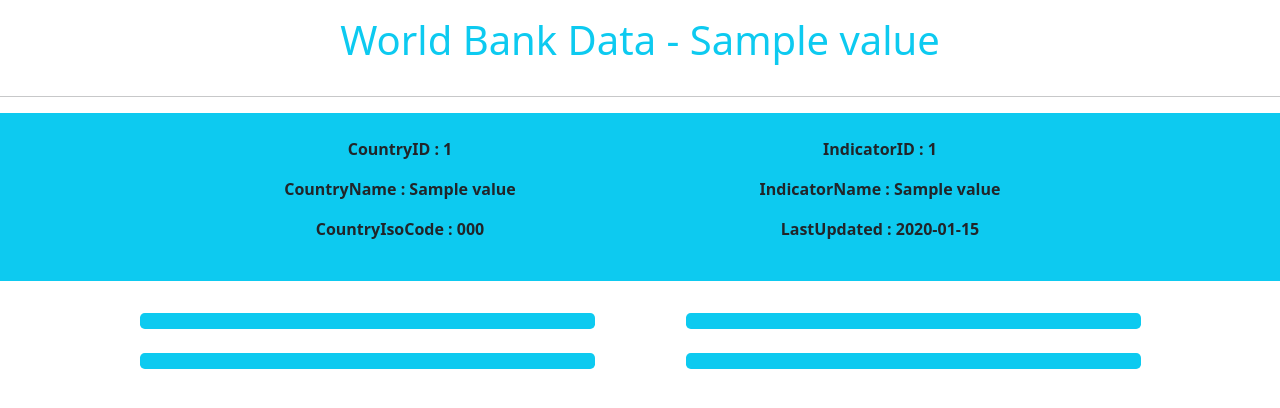
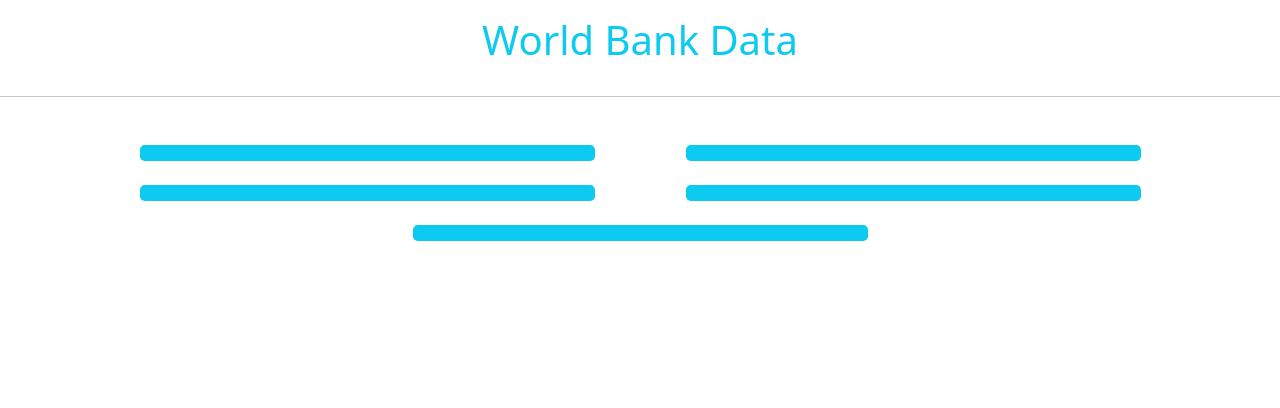
Before and after one commit to raghupatro/EcoFinWeb, a Django app: template EcoFinWeb/EcoFin/templates/EcoFin/wb.html in a window 1280 px wide. Shown: the top 408 px of the page. Run offline with Django 4.2, Linux system fonts and the light colour scheme; the template is opened without the code that fills it: most values are stand-ins (such as "Sample title", 1, 10 or a date in 2020); some libraries are stand-ins or nearby versions.

Commit message:
landing page initialized.

```diff
--- a/EcoFinWeb/EcoFin/templates/EcoFin/wb.html
+++ b/EcoFinWeb/EcoFin/templates/EcoFin/wb.html
@@ -1,11 +1,12 @@
 {% extends 'EcoFin/header.html' %} {% load static %} {% block content %}
 
 <h1 class="text-center p-3 text-info">
-  World Bank Data - {{responseObj.1.0.indicator.value}}
+  World Bank Data
 </h1>
 
 <hr />
 
+{% comment %}
 <div class="bg-info py-4">
   <div class="row w-75 mx-auto">
     <div class="col text-center">
@@ -24,16 +25,16 @@
       <p class="fw-bolder">
         IndicatorName : {{responseObj.1.0.indicator.value}}<br />
       </p>
-      <p class="fw-bolder">
-        LastUpdated : {{responseObj.0.lastupdated}}<br />
-      </p>
+      <p class="fw-bolder">LastUpdated : {{responseObj.0.lastupdated}}<br /></p>
     </div>
   </div>
 </div>
+{% endcomment %}
 
 <br />
 
-{% comment %} <table class="table table-bordered border-primary w-50 mx-auto">
+{% comment %}
+<table class="table table-bordered border-primary w-50 mx-auto">
   <tr>
     <th>Date</th>
     <th>Value</th>
@@ -44,7 +45,8 @@
     <td>{{i.value}}</td>
   </tr>
   {% endif %} {% endfor %}
-</table> {% endcomment %}
+</table>
+{% endcomment %}
 
 <div class="row container mx-auto d-flex justify-content-around">
   <div class="col-12 col-md-5 col-lg-5 mx-1 my-2 p-2 bg-info rounded-3">
@@ -54,7 +56,7 @@
     <div id="myPlot2" style="width: 100%"></div>
   </div>
 </div>
-<div class="row container mx-auto my-2 d-flex justify-content-around ">
+<div class="row container mx-auto my-2 d-flex justify-content-around">
   <div class="col-12 col-md-5 col-lg-5 mx-1 my-2 p-2 bg-info rounded-3">
     <div id="myPlot3" style="width: 100%"></div>
   </div>
@@ -62,17 +64,24 @@
     <div id="myPlot4" style="width: 100%"></div>
   </div>
 </div>
+<div class="row container mx-auto my-2 d-flex justify-content-around">
+  <div class="col-12 col-md-5 col-lg-5 mx-1 my-2 p-2 bg-info rounded-3">
+    <div id="myPlot5" style="width: 100%"></div>
+  </div>
+</div>
 
 <script>
-  data = JSON.parse("{{response|escapejs}}");
+  data1 = JSON.parse("{{response1|escapejs}}");
+  data2 = JSON.parse("{{response2|escapejs}}");
+  data3 = JSON.parse("{{response3|escapejs}}");
+  data4 = JSON.parse("{{response4|escapejs}}");
+  data5 = JSON.parse("{{response5|escapejs}}");
+
+  function genrateGraph(data,plotId,typeOfGraph,orientationType) {
 
     var xValues = [];
     var yValues = [];
-
-  console.log(data);
-
     data = data[1];
-
     data.forEach(genratedData);
 
     function genratedData(item, index) {
@@ -83,14 +92,12 @@
       }
     }
 
-  //console.log(xValues);
-  //console.log(yValues);
-
     var dataPlot = [
       {
         x: xValues,
         y: yValues,
-      type: "scatter",
+        type: typeOfGraph,
+        orientation: orientationType
       },
     ];
 
@@ -108,13 +115,14 @@
       title: "Time vs Value",
     };
 
-  Plotly.newPlot("myPlot1", dataPlot, layout);
+    Plotly.newPlot(plotId, dataPlot, layout);
+  }
 
-  Plotly.newPlot("myPlot2", dataPlot, layout);
-
-  Plotly.newPlot("myPlot3", dataPlot, layout);
-
-  Plotly.newPlot("myPlot4", dataPlot, layout);
+  genrateGraph(data1,"myPlot1","bar","v");
+  genrateGraph(data2,"myPlot2","line","v");
+  genrateGraph(data3,"myPlot3","sactter","v");
+  genrateGraph(data4,"myPlot4","bar","h");
+  genrateGraph(data5,"myPlot5","histogram","h");
 
 </script>
 
--- a/EcoFinWeb/EcoFin/views.py
+++ b/EcoFinWeb/EcoFin/views.py
@@ -117,4 +117,4 @@
 
     print(country1+" "+country2+" "+country3+" "+country4+" "+country5)
 
-    return render(request, 'EcoFin/wb.html', {"response1": response1, "responseObj1": responseObj1, "response2": response2, "responseObj2": responseObj2, "response3": response3, "responseObj3": responseObj3})
+    return render(request, 'EcoFin/wb.html', {"response1": response1, "responseObj1": responseObj1, "response2": response2, "responseObj2": responseObj2, "response3": response3, "responseObj3": responseObj3, "response4": response4, "responseObj4": responseObj4, "response5": response5, "responseObj5": responseObj5})
```
Lines whose indentation alone changed are shown as unchanged.
